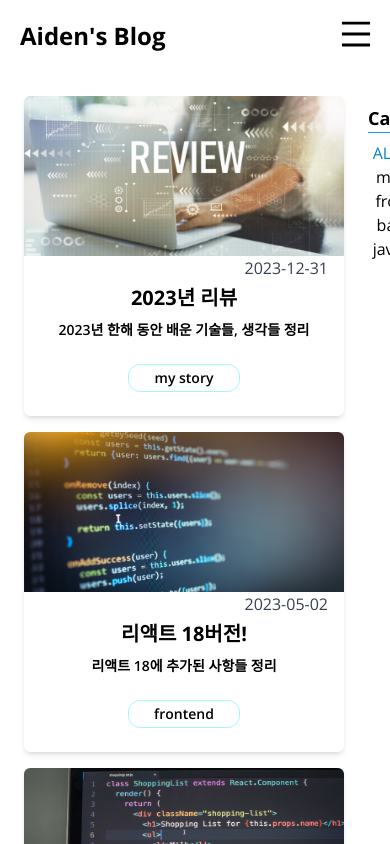
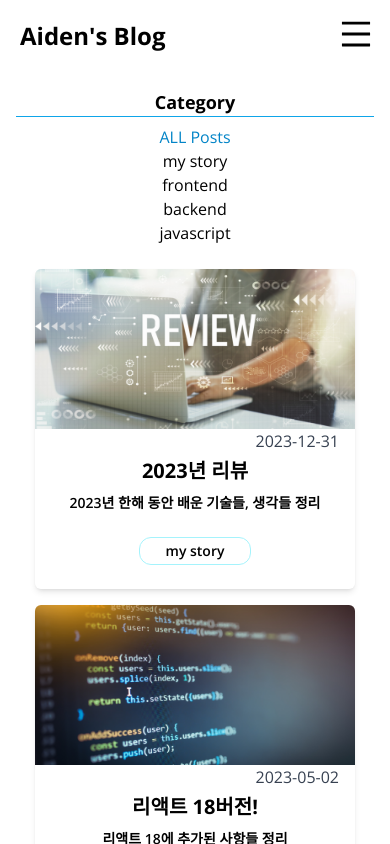
Before and after one commit to brain1401/test-my-blog-project, a Next.js app: page /posts in a window 390 px wide. Built offline with nearby package versions, Linux system fonts and the light colour scheme.

Commit message:
Category 반응형 구현

```diff
--- a/src/components/FilterablePosts.tsx
+++ b/src/components/FilterablePosts.tsx
@@ -21,7 +21,7 @@ export default function FilterablePosts({ posts, categories }: Props) {
       : posts.filter((post) => post.category === selected);
 
   return (
-    <section className="flex m-4">
+    <section className="flex flex-col-reverse 2xl:flex 2xl:flex-row 2xl:w-full">
       <PostGrid posts={filtered} />
       <Categories categories={[ALL_POSTS, ...categories]} selected={selected} onClick={(selected) => setSelected(selected)}/>
     </section>
--- a/src/components/MultiCarousel.tsx
+++ b/src/components/MultiCarousel.tsx
@@ -7,15 +7,15 @@ const responsive = {
     items: 4,
   },
   desktop: {
-    breakpoint: { max: 3000, min: 1024 },
+    breakpoint: { max: 3000, min: 1260 },
     items: 3,
   },
   tablet: {
-    breakpoint: { max: 1024, min: 464 },
+    breakpoint: { max: 1260, min: 764 },
     items: 2,
   },
   mobile: {
-    breakpoint: { max: 464, min: 0 },
+    breakpoint: { max: 764, min: 0 },
     items: 1,
   },
 };
```
